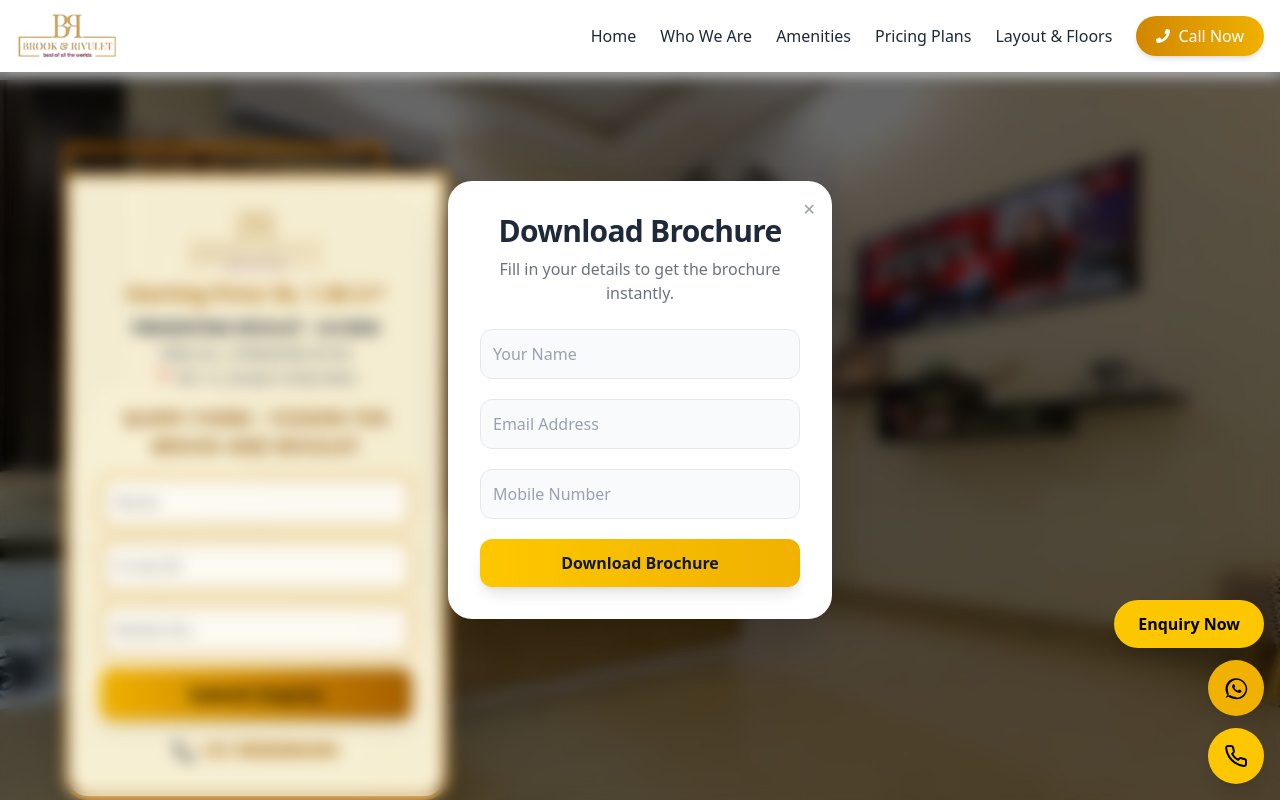
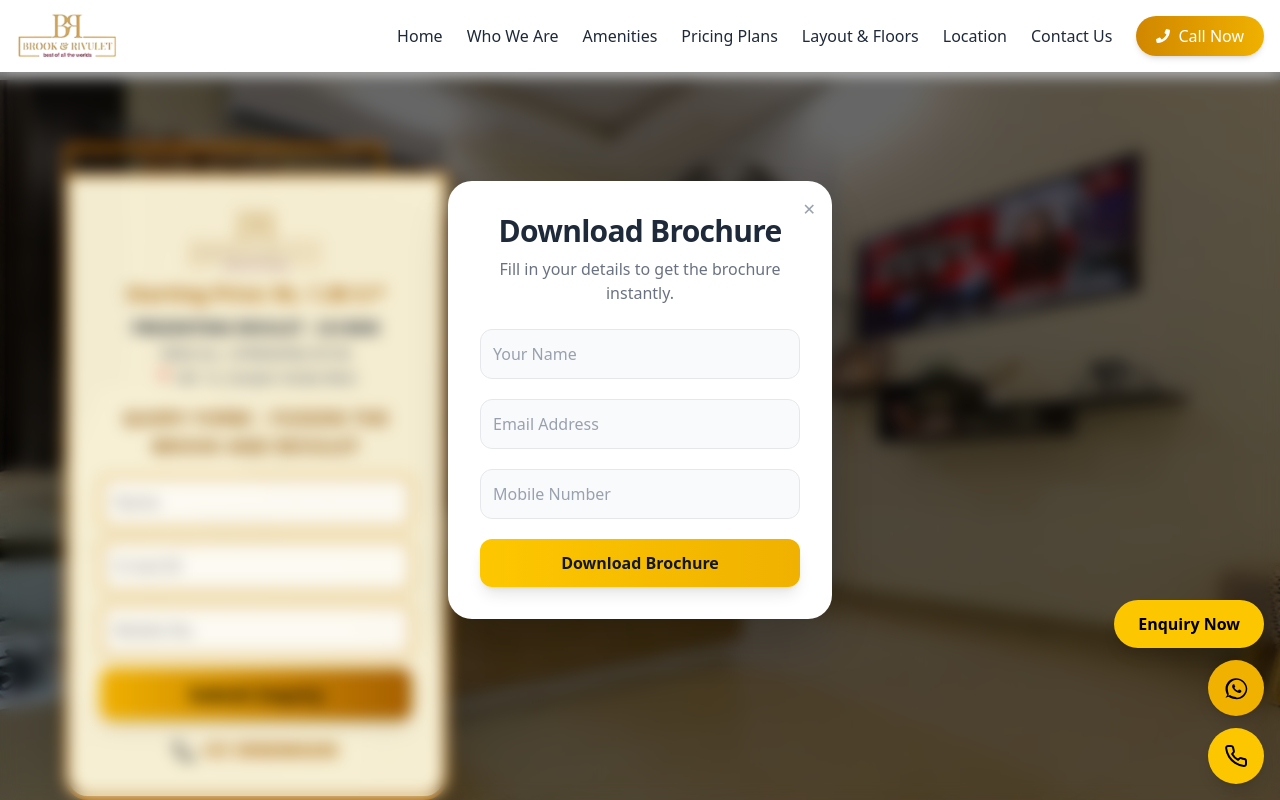
Before and after one commit to RishabhGoshwami/fusion, a React (Vite) app in the folder client/: page / in a window 1280 px wide. Shown: the top 800 px of the page. Built offline with nearby package versions, Linux system fonts and the light colour scheme.

Commit message:
new commit

```diff
--- a/client/src/components/Navbar.jsx
+++ b/client/src/components/Navbar.jsx
@@ -10,6 +10,8 @@ const navLinks = [
   { name: "Amenities", id: "amenities", href: "/#amenities" },
   { name: "Pricing Plans", id: "Pricing-plan", href: "/#Pricing-Plan" },
   { name: "Layout & Floors", id: "floor-plan", href: "/#floor-plan" },
+  { name: "Location", id: "location", href: "/#location" },
+  { name: "Contact Us", id: "contactus", href: "/#contactus" },
 ];
 
 const Navbar = ({ openForm }) => {
@@ -23,6 +25,8 @@ const Navbar = ({ openForm }) => {
     } else if (link.id === "home") {
       navigate("/");
       window.scrollTo({ top: 0, behavior: "smooth" });
+    } else if (link.href.startsWith("http")) {
+      window.location.href = link.href; // External links
     } else {
       navigate(`/#${link.id}`);
       setTimeout(() => {
```
